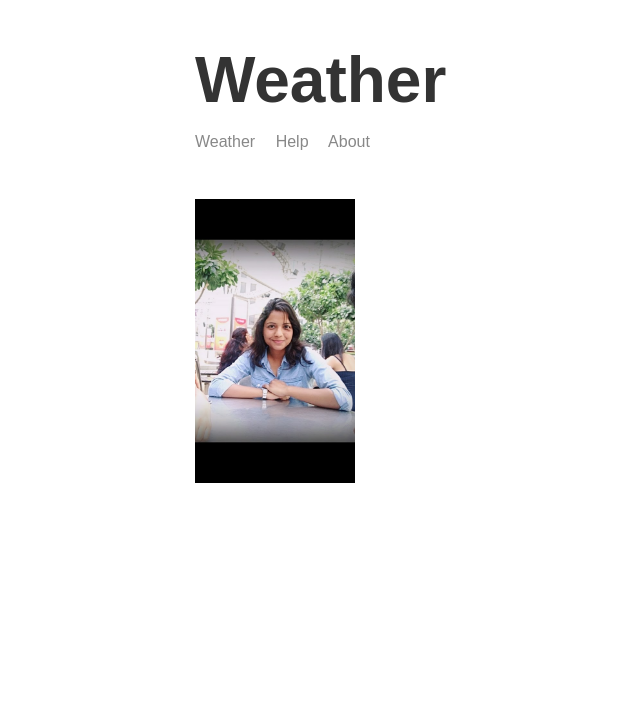
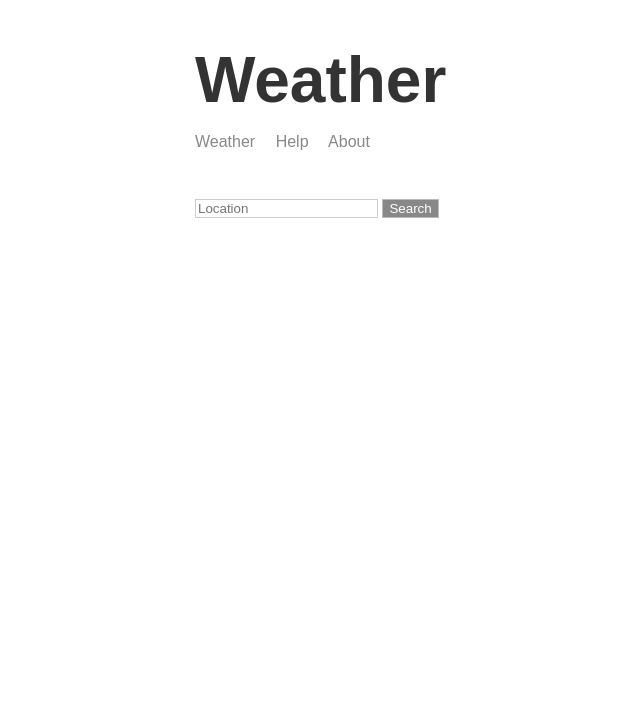
Before and after one commit to github-mycode/Node_p_u, a Node server app: page / in a window 1280 px wide. Shown: the top 723 px of the page, without its empty margins (120-760 px from the left). Run offline with Node 20, Linux system fonts and the light colour scheme; data that the repository does not hold is empty; some libraries are stand-ins or nearby versions.

Commit message:
weather App deployment

```diff
--- a/playground/5-ese6-objects.js
+++ b/playground/5-ese6-objects.js
@@ -29,11 +29,13 @@ console.log(productlable);
 console.log(stock);
 console.log(rating);
 
-const transaction = (type, {lable:productlable, stock, rating = 4})=>{
+const transaction = (type, {lable:productlable, stock, rating = 4} = {})=>{
     console.log('in transaction')
     console.log(productlable);
     console.log(stock);
     console.log(rating);
 }
 
+transaction('type')
+
 transaction('type', product)
--- a/web-server/public/css/styles.css
+++ b/web-server/public/css/styles.css
@@ -49,3 +49,18 @@ color: #888888;
 margin-right: 16px;
 text-decoration: none
 }
+
+.portait{
+    width: 250px
+}
+
+input{
+    border: 1px solid #cccccc
+}
+
+button{
+    cursor: pointer;
+    border: 1px solid #bbbbbb;
+    background: #888888;
+    color:white;
+}
--- a/web-server/src/app.js
+++ b/web-server/src/app.js
@@ -1,12 +1,12 @@
 const express = require('express');
 const geocode = require('./utils/geocode.js');
-const forecast = require('./utils/forecast.js')
+const forecast = require('./utils/forecast.js');
 const path = require('path')
 const app = express();
 
 const hbs = require('hbs')
 
-const port =3010;
+const port =3000;
 
 //define path for express config
 const viewsPath = path.join(__dirname, '../templates/views')
@@ -97,37 +97,75 @@ app.get('/weather', (req, res)=> {
            }
        )
    }
+
     var location = req.query.address
     var action = req.query.action
-    if(action == 'forecast'){
-    forecast.forecast(location, (error, {temperature, rain}) => {
+
+    forecast.forecastS(location, (error, {location, weather, weatherIcons={undefined}, humidity, temperature}={}) => {
+        console.log('inside forcastS')
        if(error){
            res.send({
                error: error
            })
        }
-       res.send({
-        temperature: temperature,
-        rain: rain
+       else{
+        res.send({
+
+                address: location,
+                weatherDescription: weather,
+                weatherIcon: weatherIcons[0],
+                humidity: humidity,
+                temperature: temperature
+
        })
+       }
+
     })
-    }
-    else{
-        geocode.geocode(location,(error, {latitude, longitude, location})=>{
-        if(error){
-           res.send({
-               error: error
-           })
-       }
-        res.send({
-        error: error,
-        latitude: latitude,
-        longitude: longitude,
-        location: location
-       })
-    })
-    }
+
+    // const weather ={
+    // Location: location,
+    // temperature: undefined,
+    // rain: undefined,
+    // latitude: undefined,
+    // longitude: undefined,
+    // address: undefined,
+    // weatherDescription: undefined,
+    // weatherIcons: undefined,
+    // humidity: undefined
+    // }
+    // forecast.forecast(location, (error, {temperature, rain}={}) => {
+    //    if(error){
+    //        res.send({
+    //            error: error
+    //        })
+    //    }
+
+    //        weather.temperature = temperature
+    //        weather.rain = rain
+
+    // })
+
+
+    //     geocode.geocode(location,(error, {latitude, longitude, location}={})=>{
+    //     if(error){
+    //        res.send({
+    //            error: error
+    //        })
+    //    }
+    //     weather.latitude = latitude;
+    //     weather.longitude = longitude;
+    //     res.send({
+
+    //         weather
+    //    })
+    // })
 })
+
+
+
+
+
+
 
 app.get('/product', (req, res)=> {
 //req.query.[name]
--- a/web-server/src/utils/forecast.js
+++ b/web-server/src/utils/forecast.js
@@ -7,7 +7,7 @@ const forecast = (location, callcack) => {
         if(error){
             callcack('Unable to connect with internet.', undefined);
         }
-        else if(response.body.cod == "400" || response.body.cod == "401"){
+        else if(response.body.cod == "400" || response.body.cod == "401" || response.body.cod == "404"){
             callcack(response.body.message, undefined);
         }
         else{
@@ -29,14 +29,18 @@ const forecast = (location, callcack) => {
                 if(error){
                     callcack('Unable to connect with internet.', undefined);
                 }
-
+                else if(response.body.error){
+                    callcack(response.body.error.info, undefined);
+                }
                 else{
                     //console.log(response.body);
                     callcack(undefined, {
-                        location: response.body.location.name,
+                        location: response.body.location.name +" "+ response.body.location.country +" "+ response.body.location.region,
                         weather: response.body.current.weather_descriptions,
                         weatherIcons: response.body.current.weather_icons,
-                        humidity: response.body.current.humidity
+                        humidity: response.body.current.humidity,
+                        temperature: response.body.current.temperature
+
                     });
                 }
             })
--- a/web-server/templates/views/index.hbs
+++ b/web-server/templates/views/index.hbs
@@ -3,14 +3,28 @@
 <html>
 <head>
 <link rel="stylesheet" href="./css/styles.css">
-<script src="/js/app.js"></script>
 </head>
 <body>
 <div class="main-content">
     {{>header}}
-<img class="portait" src="/img/photo.png">
+    <form>
+    <input placeholder="Location">
+    <button>Search</button>
+    </form>
+
+    <div>
+
+    <p id="error-msg"></p>
+        <p id="location-msg"></p>
+        <p id="weather-description"></p>
+        <p id="temperature"></p>
+
+        <img id="weather-icon">
+        <p id="humidity"></p>
+    </div>
+
 </div>
-
+<script src="/js/app.js"></script>
 {{>footer}}
 </body>
 </html>
```
Also changed, not shown: playground/7-default-params.js (added, +7 -0 lines), web-server/public/js/app.js, web-server/src/utils/weather.js (added).
